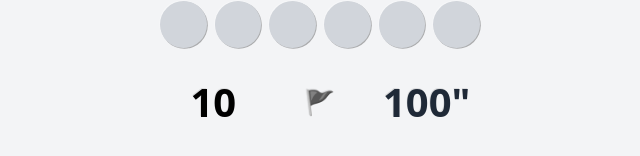
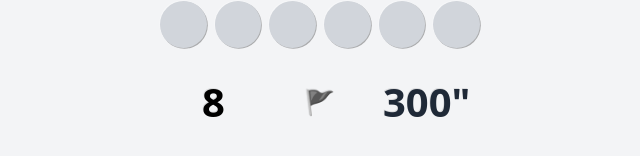
Before and after one commit to carlesba/minesweeper, a Next.js app: page / in a window 1280 px wide. Shown: the part 516-672 px from the top of the page, without its empty margins (320-960 px from the left). Built offline with nearby package versions, Linux system fonts and the light colour scheme.

Commit message:
increase time, reduce mines

```diff
--- a/game/state.ts
+++ b/game/state.ts
@@ -2,8 +2,8 @@ import { useSyncExternalStore } from "react";
 import { Minesweeper, Game, List, Position } from "./minesweeper";
 
 export const SIZE = { x: 6, y: 9 };
-export const MINES = 10;
-export const SECONDS = 100;
+export const MINES = 8;
+export const SECONDS = 300;
 
 export const store = Minesweeper.create(SIZE, MINES, SECONDS);
 
```
